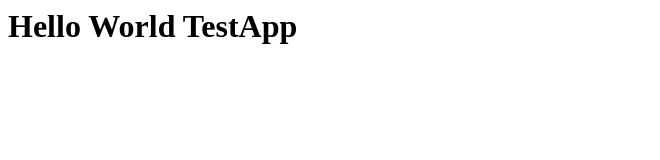
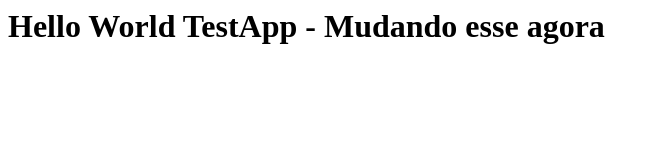
Before and after one commit to bedarosa/ci-cd-workflows, a plain HTML site: page Dotnet.TestApp/index.html in a window 1280 px wide. Shown: the whole page, without its empty margins (0-660 px from the left). Drawn offline with Linux system fonts and the light colour scheme.

Commit message:
Update index.html

```diff
--- a/Dotnet.TestApp/index.html
+++ b/Dotnet.TestApp/index.html
@@ -1 +1 @@
-<h1>Hello World TestApp</h1>
+<h1>Hello World TestApp - Mudando esse agora</h1>
```
